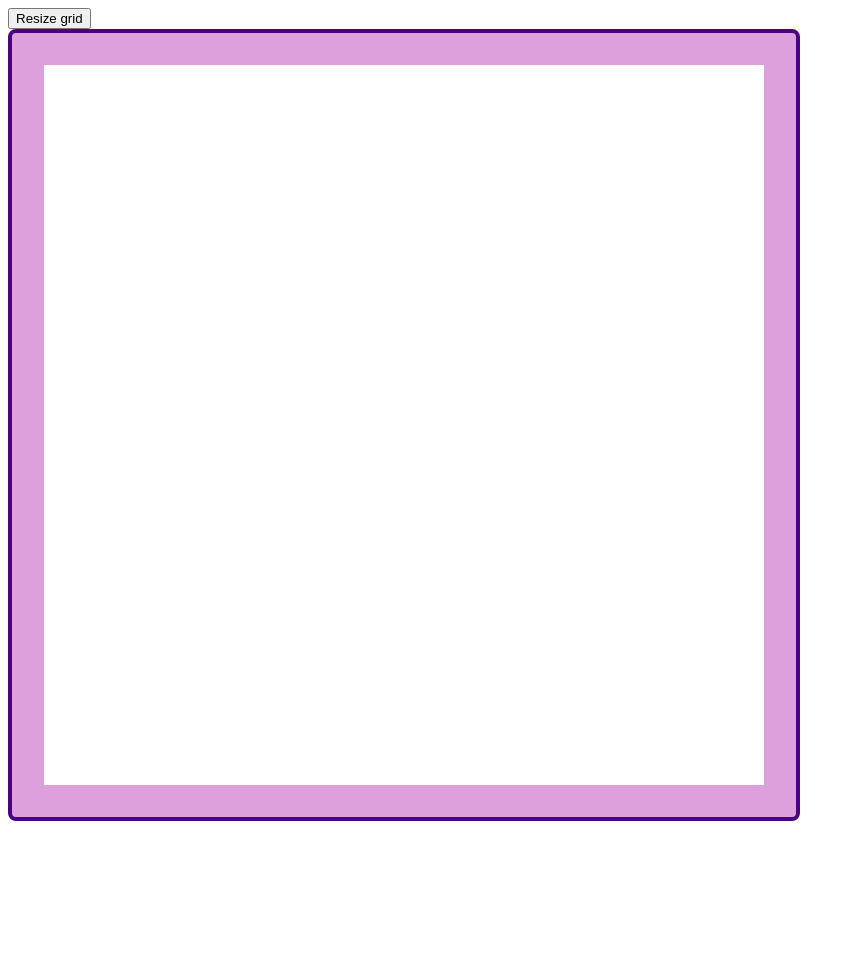
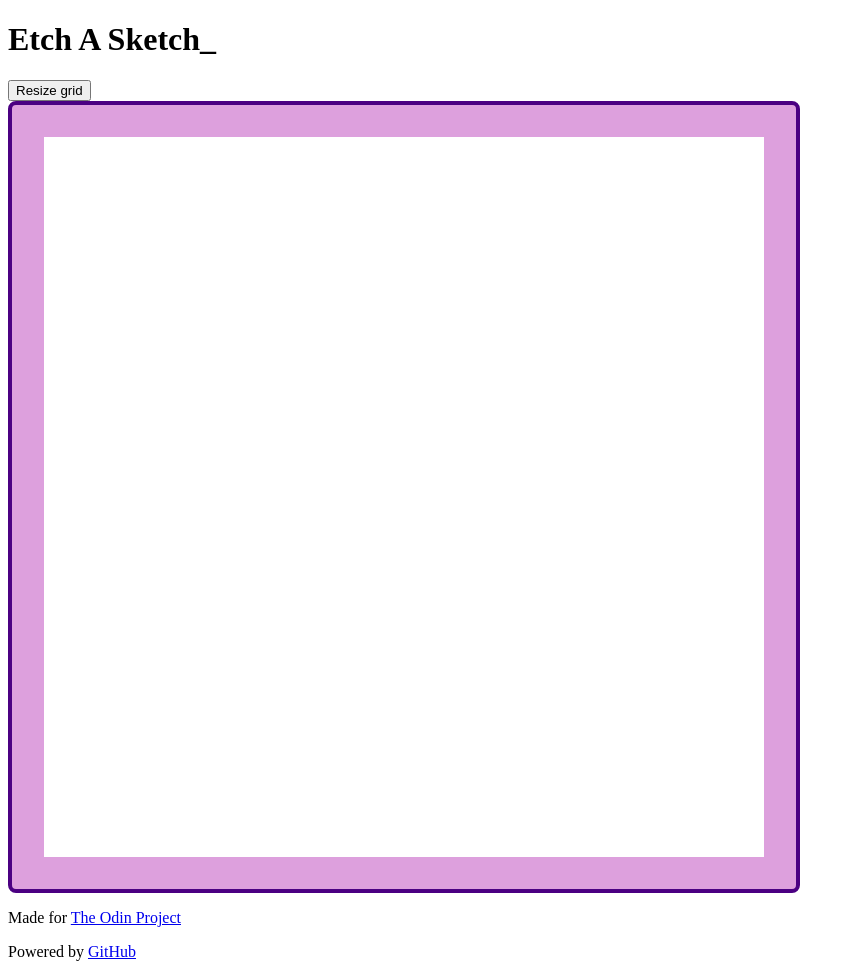
Before and after one commit to riposte-dev/etch-a-sketch, a plain HTML site: page index.html in a window 1280 px wide. Shown: the whole page, without its empty margins (0-855 px from the left). Before the commit the page ends 829 px from the top, so only its background shows below. Drawn offline with Linux system fonts and the light colour scheme.

Commit message:
Organize website into header, main, footer

```diff
--- a/index.html
+++ b/index.html
@@ -5,12 +5,22 @@
     <meta name="viewport" content="width=device-width, initial-scale=1.0">
     <link rel="stylesheet" href="style.css">
     <script src="etch-a-sketch.js" defer></script>
-    <title>Document</title>
+    <title>Etch A Sketch</title>
 </head>
 <body>
-    <button>Resize grid</button>
-    <div class="container">
+    <header>
+        <h1>Etch A Sketch_</h1>
+    </header>
 
-    </div>
+    <main>
+        <button>Resize grid</button>
+        <div class="container">
+        </div>
+    </main>
+
+    <footer>
+        <p>Made for <a href="https://www.theodinproject.com/" target="_blank">The Odin Project</a></p>
+        <p>Powered by <a href="https://github.com/riposte-dev/etch-a-sketch" target="_blank">GitHub</a></p>
+    </footer>
 </body>
 </html>
```
